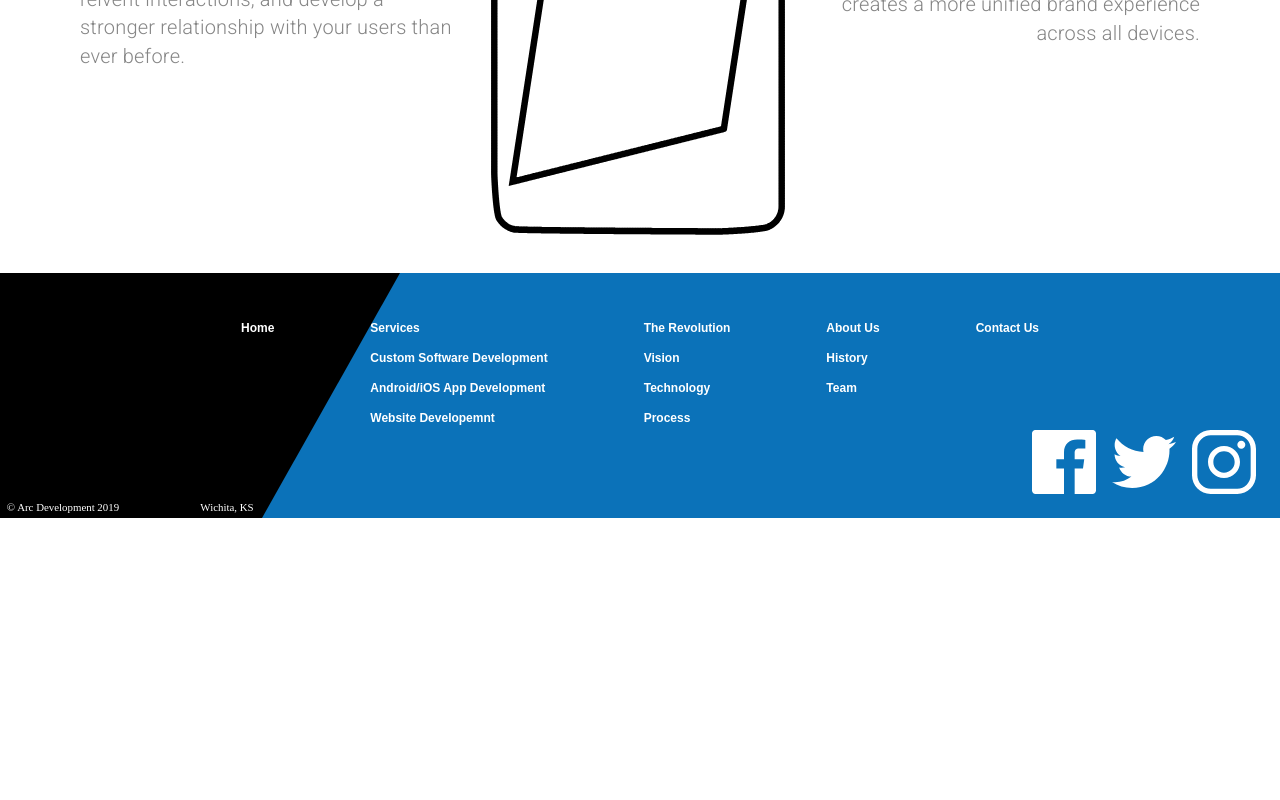
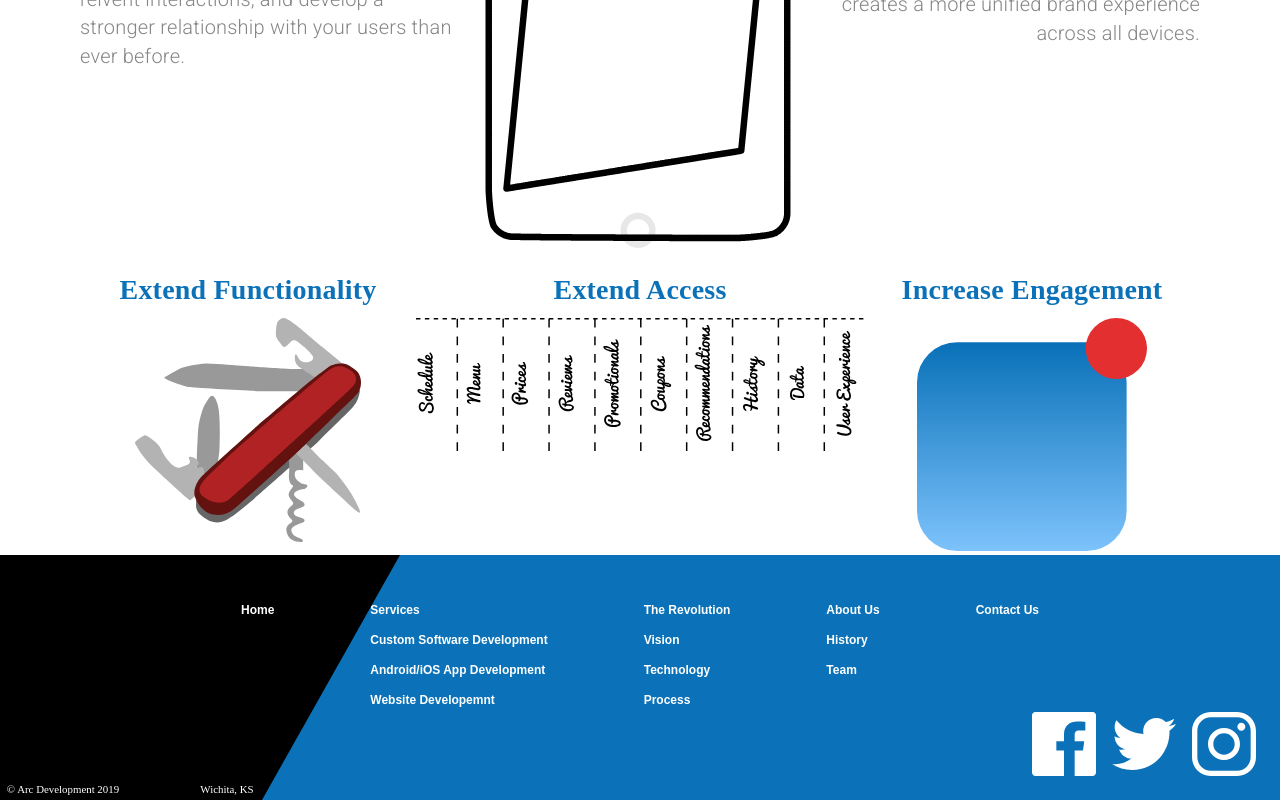
Before and after one commit to arunsinghsnd/NativeCodeLab, a React (Create React App) app: page /mobileapps in a window 1280 px wide. Shown: the part 671-1471 px from the top of the page. Before the commit the page ends 1189 px from the top, so only its background shows below. Built offline with nearby package versions, Linux system fonts and the light colour scheme.

Commit message:
added the Extend Functionality and extends acess and increase enagements

```diff
--- a/src/components/MobileApps.js
+++ b/src/components/MobileApps.js
@@ -12,6 +12,9 @@ import { Link } from "react-router-dom";
 
 import backArrow from "../assets/backArrow.svg";
 import forwardArrow from "../assets/forwardArrow.svg";
+import swiss from "../assets/swissKnife.svg";
+import access from "../assets/extendAccess.svg";
+import engagement from "../assets/increaseEngagement.svg";
 import Lottie from "react-lottie";
 
 import integrationAnimation from "../animations/integrationAnimation/data.json";
@@ -152,7 +155,7 @@ const MobileApps = props => {
           </Grid>
         </Grid>
         <Grid item md>
-          <Lottie options={defaultOptions}></Lottie>
+          <Lottie options={defaultOptions} style={{ maxWith: "20em" }} />
         </Grid>
         <Grid item container direction="column" md>
           <Grid item>
@@ -172,6 +175,46 @@ const MobileApps = props => {
           </Grid>
         </Grid>
       </Grid>
+      <Grid item container direction="row" className={classes.rowContainer}>
+        {" "}
+        <Grid item container direction="column" alignItems="center" md>
+          {" "}
+          <Grid item>
+            <Typography align="center" variant="h4" gutterBottom>
+              Extend Functionality
+            </Typography>
+          </Grid>
+          <Grid item>
+            <img src={swiss} alt="swiss army knife" />
+          </Grid>
+        </Grid>
+        <Grid item container direction="column" alignItems="center" md>
+          {" "}
+          <Grid item>
+            <Typography align="center" variant="h4" gutterBottom>
+              Extend Access
+            </Typography>
+          </Grid>
+          <Grid item>
+            <img
+              src={access}
+              alt="tear-one-off sign"
+              style={{ maxWidth: "28em" }}
+            />
+          </Grid>
+        </Grid>
+        <Grid item container direction="column" alignItems="center" md>
+          {" "}
+          <Grid item>
+            <Typography align="center" variant="h4" gutterBottom>
+              Increase Engagement
+            </Typography>
+          </Grid>
+          <Grid item>
+            <img src={engagement} alt="app with notification" />
+          </Grid>
+        </Grid>
+      </Grid>
     </Grid>
   );
 };
```
